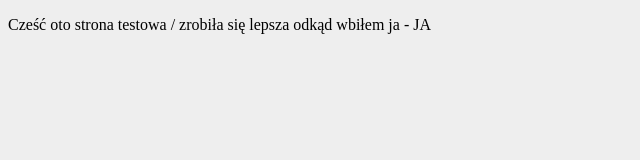
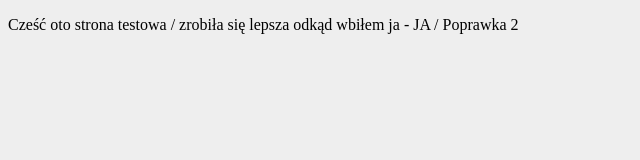
Before and after one commit to matszelo/TworzenieAplikacjiMobilnych-MateuszSz-Micha-L-AleksandraG, a plain HTML site: page index.html in a window 1280 px wide. Shown: the full height of the page, 0-640 px from the left. Drawn offline with Linux system fonts and the light colour scheme.

Commit message:
Poprawka v.2

```diff
--- a/index.html
+++ b/index.html
@@ -10,7 +10,7 @@
         <link rel="apple-touch-icon" href="images/logo192.png">
     </head>
     <body>
-        <p>Cześć oto strona testowa / zrobiła się lepsza odkąd wbiłem ja - JA</p>
+        <p>Cześć oto strona testowa / zrobiła się lepsza odkąd wbiłem ja - JA / Poprawka 2</p>
         <script src="src/index.js"></script>
     </body>
 </html>
```
